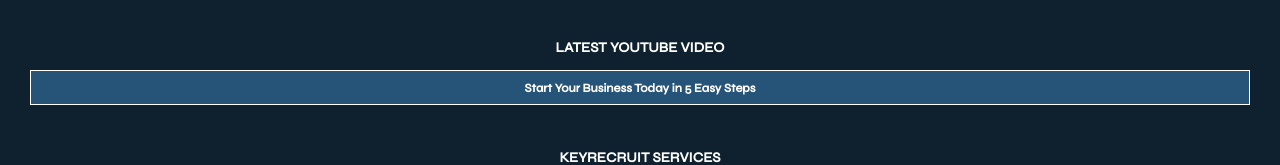
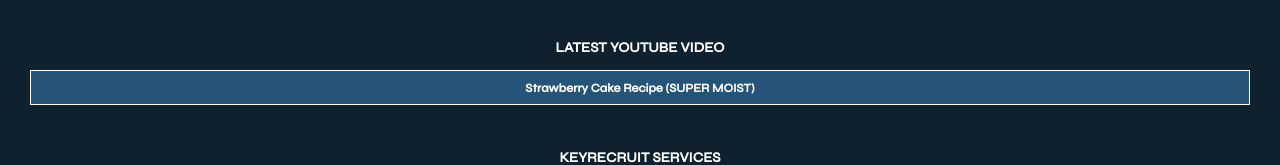
Before and after one commit to chandlerkeyes/link-tree, a React (Create React App) app: page / in a window 1280 px wide. Shown: the part 374-539 px from the top of the page. Built offline with nearby package versions, Linux system fonts and the light colour scheme.

Commit message:
Changed latest video link

```diff
--- a/src/components/link-tree/index.js
+++ b/src/components/link-tree/index.js
@@ -14,7 +14,7 @@
                 <LinkButton link={LINKS.KEYRECRUIT} text={`KeyRecruit | www.keyrecruit.io`} />
                 <LinkButton link={"https://shoutouthtx.com/meet-chandler-keyes-ceo-of-kodeably-software-engineering-manager-at-integral/"} text={`ShoutoutHTX: Meet Chandler Keyes | CEO of Kodeably`} />
                 <h3>Latest YouTube Video</h3>
-                <LinkButton link={LINKS.LATEST_VIDEO} text={`Start Your Business Today in 5 Easy Steps`} />
+                <LinkButton link={LINKS.LATEST_VIDEO} text={`Strawberry Cake Recipe (SUPER MOIST)`} />
                 <h3>KeyRecruit Services</h3>
                 <LinkButton link={LINKS.MOCK_INTERVIEW} text={`Sign up for a Mock Interview Today!`} />
                 <LinkButton link={LINKS.MENTORSHIP_SESSION} text={`Schedule a Mentorship Session`} />
--- a/src/contants.js
+++ b/src/contants.js
@@ -8,7 +8,7 @@
     INSTAGRAM: 'https://www.instagram.com/chandler.keyes/',
     TWITTER: 'https://twitter.com/chandlerkeyes',
     LINKEDIN: 'https://www.linkedin.com/in/chandlerkeyes/',
-    LATEST_VIDEO: 'https://www.youtube.com/watch?v=fbsoO9g-glg',
+    LATEST_VIDEO: 'https://www.youtube.com/watch?v=K-hYpHrZ-9o',
     LATEST_VIDEO2: 'https://www.youtube.com/watch?v=tk1H5fPt1Dg',
     LATEST_VIDEO3: 'youtube.com/watch?v=HMOKYwja0ok',
     GITHUB: 'https://github.com/chandlerkeyes',
```
